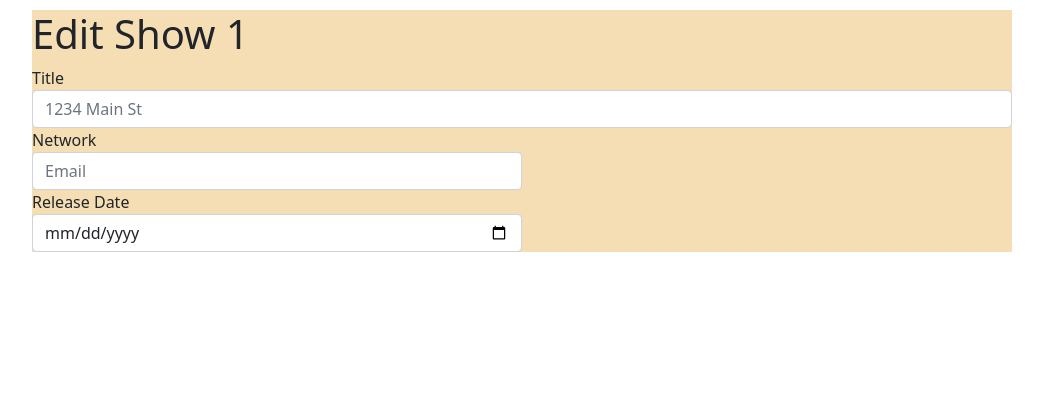
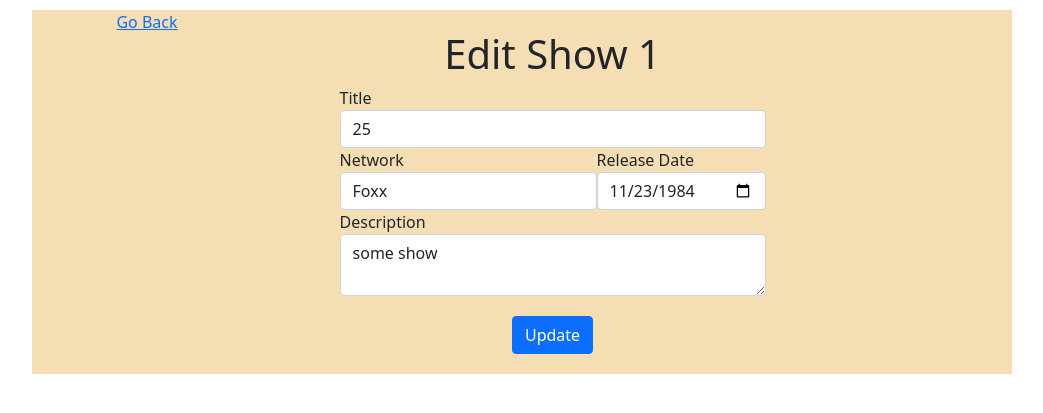
Before and after one commit to jchooker/semi-restful-tv-shows, a Django app: page /shows/1/edit in a window 1280 px wide. Shown: the top 413 px of the page, without its empty margins (118-1161 px from the left). Run offline with Django 3.2, Linux system fonts and the light colour scheme; data comes from the database, SQL or seed files in the repository; both versions use the stored data as it was after the commit.

Commit message:
Much of functionality complete; delete function remains to be done; form verification portion also needed; html needs to be tweaked

```diff
--- a/semi_restful_tv_shows/settings.py
+++ b/semi_restful_tv_shows/settings.py
@@ -106,7 +106,7 @@ AUTH_PASSWORD_VALIDATORS = [
 
 LANGUAGE_CODE = 'en-us'
 
-TIME_ZONE = 'UTC'
+TIME_ZONE = 'America/Chicago'
 
 USE_I18N = True
 
--- a/semi_restful_tv_shows_app/models.py
+++ b/semi_restful_tv_shows_app/models.py
@@ -1,4 +1,7 @@
 from django.db import models
+# from datetime import datetime
+# from django.utils import timezone
+# from time import localtime, strftime
 
 # Create your models here.
 class Show(models.Model):
--- a/semi_restful_tv_shows_app/static/css/style.css
+++ b/semi_restful_tv_shows_app/static/css/style.css
@@ -10,20 +10,78 @@
     background-color: wheat;
 }
 
+.link-right {
+    display: flex;
+    justify-self: flex-end;
+}
+
 #wrapper2 {
     width: 980px;
+    min-height: 400px;
     margin: 10px auto;
+    padding: 20px 20px;
+    display: flex;
+    justify-content: center;
     background-color: wheat;
+}
+
+.middle-section {
+    width: 750px;
+    padding: 20px 0 20px 0;
+    display: flex;
+    flex-direction: column;
+    align-items: center;
+}
+
+
+.text-center button {
+    margin-top: 20px;
 }
 
 #wrapper3 {
     width: 980px;
+    min-height: 400px;
     margin: 10px auto;
+    display: flex;
+    /* justify-content: center;
+    text-align: start; */
+    flex-direction: column;
+    align-items: center;
     background-color: wheat;
+}
+
+#wrapper3 a {
+    align-self: flex-end;
+    margin: 20px 20px 0 0;
+}
+
+#middle-section3 {
+    width: 750px;
+    padding: 20px 0 20px 0;
+    display: flex;
+    flex-direction: column;
+    align-items: flex-start;
+}
+
+#bottom-section3 {
+    width: 750px;
+    display: flex;
+    justify-content: flex-start;
 }
 
 #wrapper4 {
     width: 980px;
     margin: 10px auto;
     background-color: wheat;
+    display: flex;
+    justify-content: center;
 }
+
+#middle-section4 {
+    width: 750px;
+    padding: 20px 0 20px 0;
+    display: flex;
+    flex-direction: column;
+    align-items: center;
+    text-align: left;
+}
--- a/semi_restful_tv_shows_app/templates/edit-show.html
+++ b/semi_restful_tv_shows_app/templates/edit-show.html
@@ -11,23 +11,31 @@
 </head>
 <body>
     <div id="wrapper4">
-        <div id="center-section">
+        <a href="/" class="link-right">Go Back</a>
+        <div id="middle-section4">
             <h1>Edit Show {{show.id}}</h1>
-            <form action="/edit_show" method="GET">
+            <form action="/shows/{{show.id}}/update" method="POST">
                 {% csrf_token %}
                 <div class="form-group">
-                    <label for="inputAddress">Title</label>
-                    <input type="text" class="form-control" id="inputAddress" placeholder="1234 Main St">
+                    <label for="show_title">Title</label>
+                    <input type="text" class="form-control" id="show_title" value="{{show.title}}">
                 </div>
-                <div class="form-row">
-                    <div class="form-group col-md-6">
-                        <label for="inputEmail4">Network</label>
-                        <input type="text" class="form-control" id="inputEmail4" placeholder="Email">
+                <div class="form-row d-flex">
+                    <div class="form-group flex-fill">
+                        <label for="show_network">Network</label>
+                        <input type="text" class="form-control" id="show_network" value="{{show.network}}">
                     </div>
-                    <div class="form-group col-md-6">
-                        <label for="inputPassword4">Release Date</label>
-                        <input type="date" class="form-control" id="inputPassword4" placeholder="Password">
+                    <div class="form-group flex-fill">
+                        <label for="show_release_date">Release Date</label>
+                        <input type="date" class="form-control" id="show_release_date" value="{{show.release_date|date:'Y-m-d'}}">
                     </div>
+                </div>
+                <div class="form-group">
+                    <label for="show_desc">Description</label>
+                    <textarea class="form-control" id="show_desc">{{show.desc}}</textarea>
+                </div>
+                <div class="text-center">
+                    <button class="btn btn-primary">Update</button>
                 </div>
         </div>
     </div>
--- a/semi_restful_tv_shows_app/views.py
+++ b/semi_restful_tv_shows_app/views.py
@@ -1,4 +1,4 @@
-from django.shortcuts import render
+from django.shortcuts import redirect, render
 from .models import *
 
 # Create your views here.
@@ -9,10 +9,21 @@ def all_shows(request):
     return render(request, "shows.html", context)
 
 def show_form(request):
-    pass
+    context = {
+        'shows':Show.objects.all()
+    }
+    return render(request, 'add-show.html', context)
 
 def add_info(request):
-    pass
+    if request.method == "POST":
+        new_show=Show.objects.create(title=request.POST['show_title'],
+        network=request.POST['show_network'],
+        release_date=request.POST['show_release_date'],
+        desc=request.POST['show_desc']
+        )
+        return redirect(f'/shows/{new_show.id}')
+    else:
+        return redirect('/')
 
 def show_info(request, id):
     context = {
@@ -26,8 +37,11 @@ def edit_show(request, id):
     }
     return render(request, "edit-show.html", context)
 
-def update_show(request):
-    pass
+def update_show(request, id):
+    show_to_update = Show.objects.get(id=id)
+    return redirect(f'/shows/{id}')
 
-def delete_show(request):
-    pass
+def delete_show(request, id):
+    show_to_delete = Show.objects.get(id=id)
+    show_to_delete.delete()
+    return redirect
```
Also changed, not shown: semi_restful_tv_shows_app/templates/add-show.html (+28 -1 lines), semi_restful_tv_shows_app/templates/view-show.html (+11 -1 lines), db.sqlite3.
